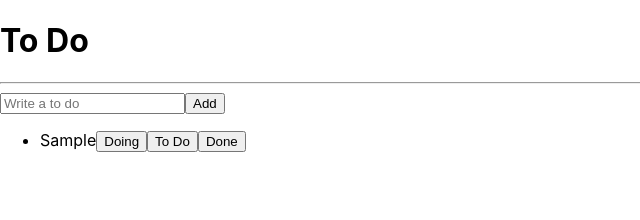
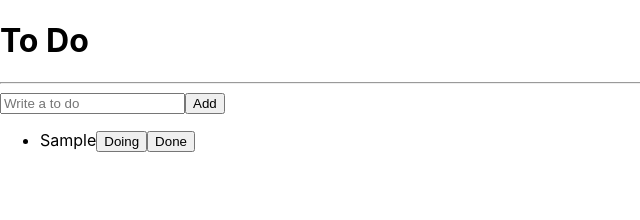
Before and after one commit to mhadev0703/react-study, a React (Create React App) app in the folder recoil-study/: page / in a window 1280 px wide. Both pictures are taken after typing "Sample" into the empty fields and a click on the button "Add". Shown: the top 220 px of the page, without its empty margins (0-640 px from the left). Built offline with nearby package versions, Linux system fonts and the light colour scheme.

Commit message:
Implement category changing logic

```diff
--- a/recoil-study/src/components/ToDo.tsx
+++ b/recoil-study/src/components/ToDo.tsx
@@ -1,12 +1,33 @@
-import { IToDo } from "../atoms";
+import { useRecoilState } from "recoil";
+import { IToDo, toDoState } from "../atoms";
 
-function ToDo({ text }: IToDo) {
+function ToDo({ text, category, id }: IToDo) {
+  const setToDo = useRecoilState(toDoState);
+  const onClick = (event: React.MouseEvent<HTMLButtonElement>) => {
+    const {
+      currentTarget: { name },
+    } = event;
+    console.log("Changed to", event.currentTarget.name);
+  };
+
   return (
     <li>
       <span>{text}</span>
-      <button>Doing</button>
-      <button>To Do</button>
-      <button>Done</button>
+      {category !== "DOING" && (
+        <button name="DOING" onClick={onClick}>
+          Doing
+        </button>
+      )}
+      {category !== "TO_DO" && (
+        <button name="TO_DO" onClick={onClick}>
+          To Do
+        </button>
+      )}
+      {category !== "DONE" && (
+        <button name="DONE" onClick={onClick}>
+          Done
+        </button>
+      )}
     </li>
   );
 }
```
